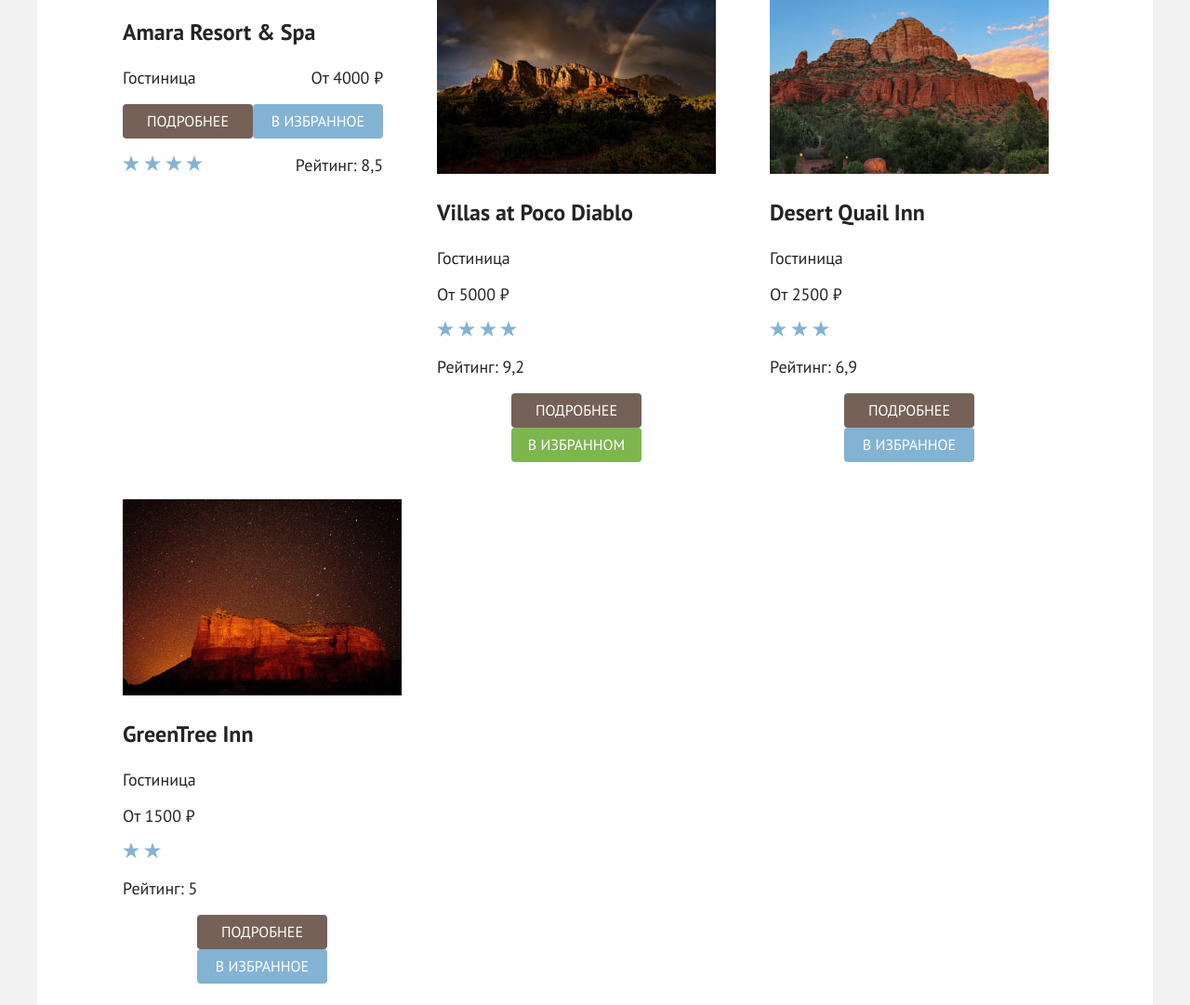
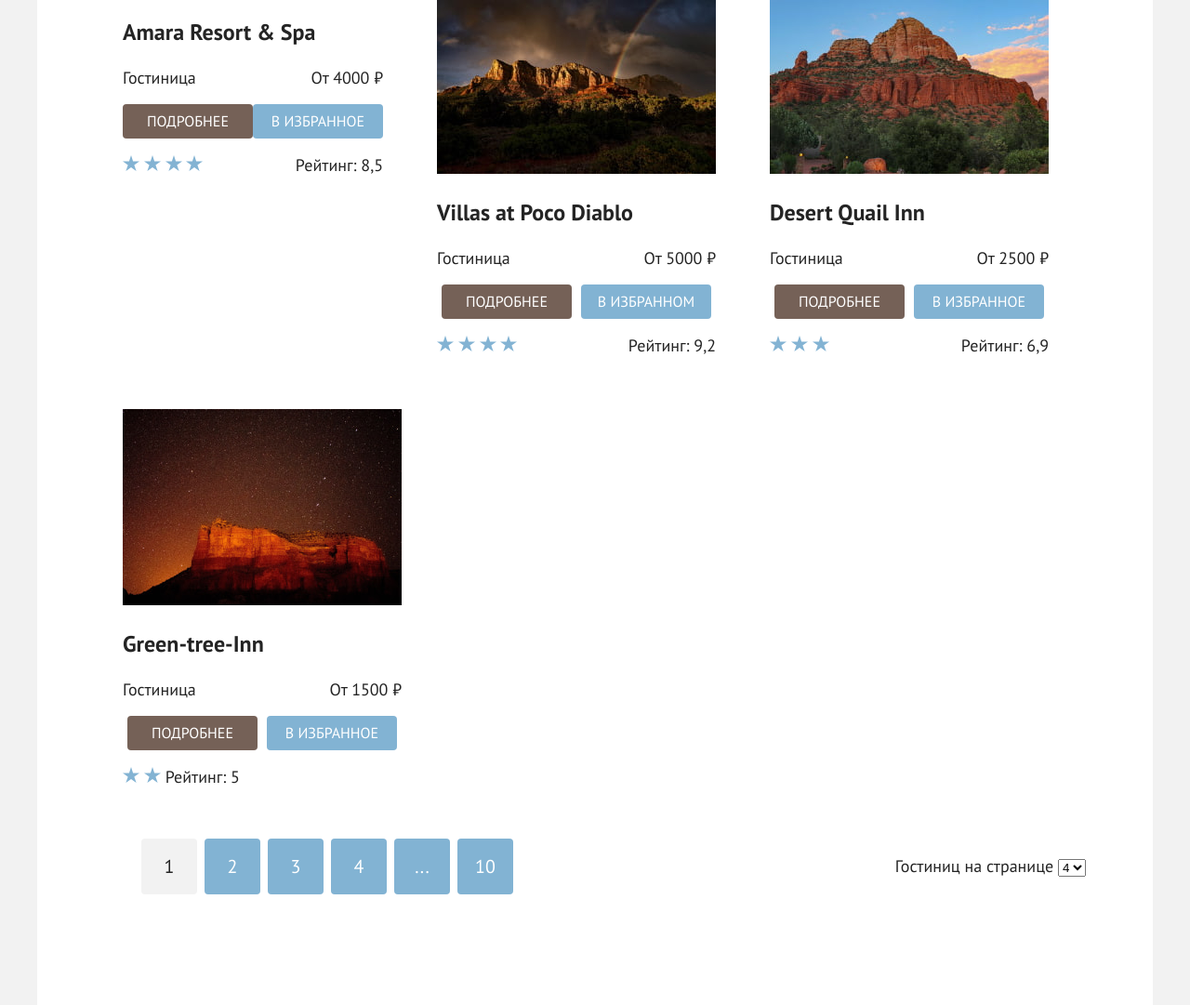
Before and after one commit to htmlacademy-htmlcss/1912271-sedona-34, a plain HTML site: page catalog.html in a window 1280 px wide. Shown: the part 713-1794 px from the top of the page at 93% size. Drawn offline with Linux system fonts and the light colour scheme.

Commit message:
Сетки компонентов на флексах с правками

```diff
--- a/catalog.html
+++ b/catalog.html
@@ -12,8 +12,8 @@
   <header class="main-header">
     <nav class="navigation">
       <a class="navigation-logo" href="index.html">
-        <img class="page-header-logo" alt="Логотип города Седона" src="images/navigation-logo.svg"
-        width="139" height="70">
+        <img class="page-header-logo" alt="Логотип города Седона" src="images/navigation-logo.svg" width="139"
+          height="70">
       </a>
       <ul class="navigation-list">
         <li class="navigation-item">
@@ -138,67 +138,93 @@
     <section class="lodge-container">
       <ul class="lodge-list">
         <li class="lodge-card">
-            <img class="lodge-card-image" src="images/catalog-lodge-amararesort&spa.jpg"
-            width="300" height="211" alt="hotel-amara-resort">
+          <img class="lodge-card-image" src="images/catalog-lodge-amararesort&spa.jpg" width="300" height="211"
+            alt="hotel-amara-resort">
           <h3 class="lodge-card-title">Amara Resort & Spa</h3>
-            <p  class="lodge-card-type-price">
+          <p class="lodge-card-type-price">
             <span> Гостиница </span>
-          <span>От 4000 ₽</span> </p>
-          <p  class="lodge-card-button-wraper">
+            <span>От 4000 ₽</span>
+          </p>
+          <p class="lodge-card-button-wraper">
             <a class="button lodge-card-button" href="#">Подробнее</a>
-          <a class="button button-add-favorites" href="#">В избранное</a> </p>
+            <a class="button button-add-favorites" href="#">В избранное</a>
+          </p>
           <p class="lodge-card-star-rating">
             <span class="stars" aria-label="4 звезды">
               <img src="images/icon-star.svg">
               <img src="images/icon-star.svg">
               <img src="images/icon-star.svg">
               <img src="images/icon-star.svg"> </span>
-            <span> Рейтинг: 8,5</span> </p>
+            <span> Рейтинг: 8,5</span>
+          </p>
         </li>
 
         <li class="lodge-card">
-            <img class="lodge-card-image" src="images/catalog-lodge-villasatpocodiablo.jpg"
-            width="300" height="211" alt="hotel-villas-at-paco-diablo">
+          <img class="lodge-card-image" src="images/catalog-lodge-villasatpocodiablo.jpg" width="300" height="211"
+            alt="hotel-villas-at-paco-diablo">
           <h3 class="lodge-card-title">Villas at Poco Diablo</h3>
-          <p class="lodge-type"> Гостиница </p>
-          <p class="lodge-card-price">От 5000 ₽</p>
-          <p class="stars" aria-label="4 звезды">
+
+          <p class="lodge-card-type-price">
+            <span> Гостиница </span>
+            <span>От 5000 ₽</span>
+          </p>
+          <p class="lodge-card-button-wraper">
+            <a class="button lodge-card-button" href="#">Подробнее</a>
+            <a class="button button-add-favorites" href="#">В избранном</a>
+          </p>
+          <p class="lodge-card-star-rating">
+            <span class="stars" aria-label="4 звезды">
               <img src="images/icon-star.svg">
               <img src="images/icon-star.svg">
               <img src="images/icon-star.svg">
-            <img src="images/icon-star.svg"> </p>
-          <p class="rating"> Рейтинг: 9,2</p>
+              <img src="images/icon-star.svg"> </span>
+            <span> Рейтинг: 9,2</span>
+          </p>
+        </li>
+
+
+        <li class="lodge-card">
+          <img class="lodge-card-image" src="images/catalog-lodge-desertquailInn.jpg" width="300" height="211"
+            alt="hotel-desert-quallil-inn">
+          <h3 class="lodge-card-title">Desert Quail Inn</h3>
+
+          <p class="lodge-card-type-price">
+            <span> Гостиница </span>
+            <span>От 2500 ₽</span>
+          </p>
+          <p class="lodge-card-button-wraper">
             <a class="button lodge-card-button" href="#">Подробнее</a>
-          <a class="button button-favorites" href="# ">B избранном</a>
-        </li>
-        <li class="lodge-card">
-            <img class="lodge-card-image" src="images/catalog-lodge-desertquailInn.jpg"
-            width="300" height="211" alt="hotel-desert-quallil-inn">
-            <h3 class="lodge-card-title">Desert Quail Inn</h3>
-          <p class="lodge-type"> Гостиница </p>
-          <p class="lodge-card-price">От 2500 ₽</p>
-          <p class="stars" aria-label="3 звезды">
+            <a class="button button-add-favorites" href="#">В избранное</a>
+          </p>
+          <p class="lodge-card-star-rating">
+            <span class="stars" aria-label="3 звезды">
               <img src="images/icon-star.svg">
               <img src="images/icon-star.svg">
-            <img src="images/icon-star.svg"> </p>
-          <p class="rating"> Рейтинг: 6,9</p>
+              <img src="images/icon-star.svg"> </span>
+            <span> Рейтинг: 6,9</span>
+          </p>
+        </li>
+
+        <li class="lodge-card">
+          <img class="lodge-card-image" src="images/catalog-lodge-greentreeInn.jpg" width="300" height="211"
+            alt="hotel-amara-resort">
+          <h3 class="lodge-card-title">Green-tree-Inn</h3>
+          <p class="lodge-card-type-price">
+            <span> Гостиница </span>
+            <span>От 1500 ₽</span>
+          </p>
+          <p class="lodge-card-button-wraper">
             <a class="button lodge-card-button" href="#">Подробнее</a>
             <a class="button button-add-favorites" href="#">В избранное</a>
+          </p>
+          <p class="lodge-card-star-rating">
+            <span class="stars" aria-label="2 звезды">
+              <img src="images/icon-star.svg">
+              <img src="images/icon-star.svg">
+            <span> Рейтинг: 5</span>
+          </p>
         </li>
-        <li class="lodge-card">
-            <img class="lodge-card-image" src="images/catalog-lodge-greentreeInn.jpg"
-            width="300" height="211" alt="hotel-green-tree-inn">
-            <h3 class="lodge-card-title ">GreenTree Inn</h3>
-          </a>
-          <p class="lodge-type"> Гостиница </p>
-          <p class="lodge-card-price">От 1500 ₽</p>
-          <p class="stars" aria-label="2 звезды">
-            <img src="images/icon-star.svg">
-            <img src="images/icon-star.svg"> </p>
-          <p class="rating"> Рейтинг: 5</p>
-          <a class="button lodge-card-button" href="#">Подробнее</a>
-          <a class="button button-add-favorites" href="#">В избранное</a>
-        </li>
+
       </ul>
     </section>
 
@@ -239,7 +265,6 @@
       <p class="newsletter-subtitle">Только полезная информация и никакого спама, <br>
         честное бойскаутское!</p>
       <form class="form-wrapper newsletter-form" action="https://echo.htmlacademy.ru/" method="post">
-        <!-- <label for="newsletter-email visually-hidden">Email.</label> -->
         <input class="field field-inner" placeholder="Ваш e-mail" type="email" name="newsletter-email"
           id="newsletter-email" required>
         <button class="newsletter-button" type="submit">
--- a/styles/styles.css
+++ b/styles/styles.css
@@ -146,6 +146,7 @@ body {
     text-align: center;
     min-height: 485px;
 }
+
 .welcome-container::after {
     content: url("../images/index-divider.svg");
 }
@@ -206,8 +207,9 @@ body {
     background-color: #82B3D3;
     color: #FFFFFF;
 }
+
 .accent20 {
-    background-color:  rgba(131, 179, 211, 0.12);
+    background-color: rgba(131, 179, 211, 0.12);
 }
 
 .accent12 {
@@ -249,8 +251,7 @@ padding: 92px 313px;
     text-transform: uppercase;
 }
 
-.search-subtitle {
-}
+.search-subtitle {}
 
 .search-button {
     width: 574px;
@@ -291,7 +292,6 @@ padding: 92px 313px;
     border-radius: 10px 0 0 10px;
     padding-left: 22px;
     border: none;
-    margin: 0;
 }
 
 .newsletter-button {
@@ -412,12 +412,12 @@ padding: 92px 313px;
     list-style-type: none;
     padding: 0;
 }
+
 .filter-price {
     margin: 0 70px 0 105px;
 }
 
-.fiter-button {
-}
+.fiter-button {}
 
 .button-active {
     font-size: 16px;
```
Also changed, not shown: index.html (+22 -14 lines). Lines whose indentation alone changed are shown as unchanged.
